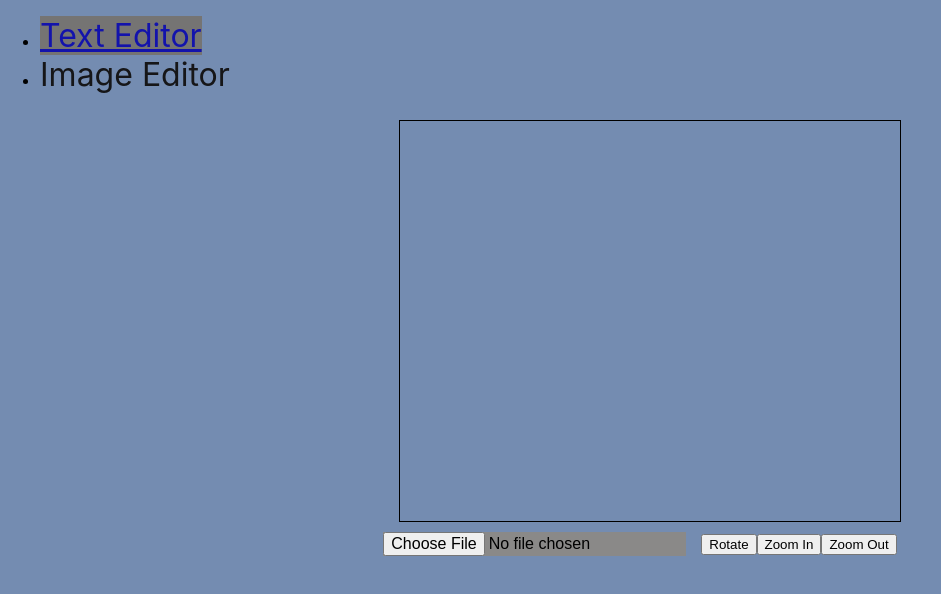
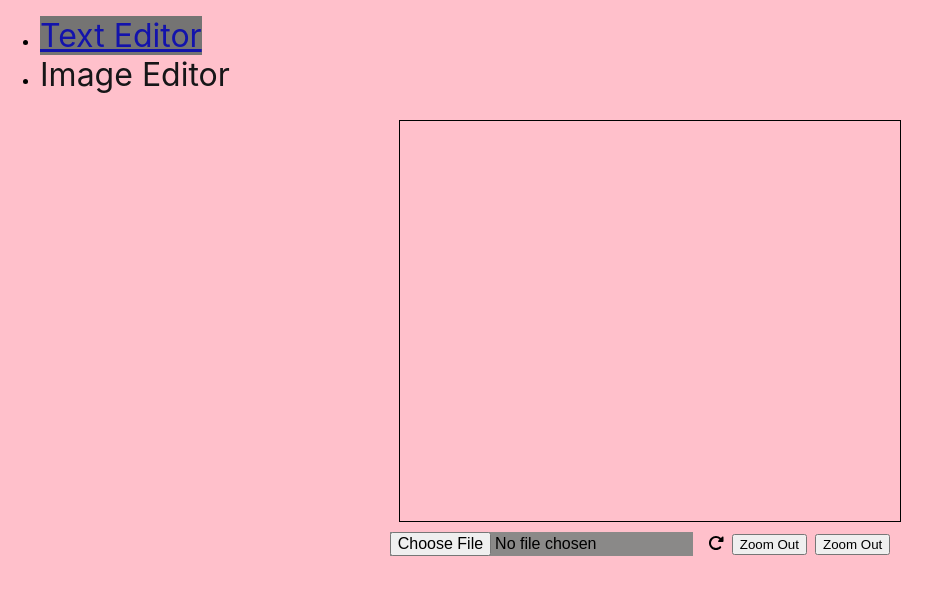
Before and after one commit to azharabbass123/mini-canva, a React (Create React App) app in the folder mini-canva/: page /image in a window 1280 px wide. Shown: the top 594 px of the page, without its empty margins (0-941 px from the left). Built offline with nearby package versions, Linux system fonts and the light colour scheme.

Commit message:
icon added for rotate button

```diff
--- a/mini-canva/package.json
+++ b/mini-canva/package.json
@@ -3,7 +3,10 @@
   "version": "0.1.0",
   "private": true,
   "dependencies": {
+    "@fortawesome/fontawesome-free": "^6.5.2",
     "@fortawesome/fontawesome-svg-core": "^6.5.2",
+    "@fortawesome/free-solid-svg-icons": "^6.5.2",
+    "@fortawesome/react-fontawesome": "^0.2.0",
     "@testing-library/jest-dom": "^5.17.0",
     "@testing-library/react": "^13.4.0",
     "@testing-library/user-event": "^13.5.0",
--- a/mini-canva/src/App.css
+++ b/mini-canva/src/App.css
@@ -1,5 +1,5 @@
 body{
-  background-color: #748cb1;
+  background-color: pink;
 }
 .App {
   text-align: center;
@@ -48,30 +48,7 @@ body{
   margin-top: 10px;
   margin-bottom: 10px;
 }
-.textCanva-container{
-  display: flex;
-  flex-direction: column;
-  align-items: center;
-  justify-content: center;
-  width: 100%;
-  align-items: center;
-}
-.image-editer-container{
-  display: flex;
-  flex-direction: column;
-  align-items: center;
-  justify-content: center;
-  width: 100%;
-  align-items: center;
-}
-input{
-  margin-right: 15px;
-  background-color: rgb(138, 137, 136);
-  font-size: 1rem;
-}
-label{
-  margin-right: 10px;
-}
+
 .App-header {
   background-color: #282c34;
   min-height: 100vh;
--- a/mini-canva/src/imageEditer.jsx
+++ b/mini-canva/src/imageEditer.jsx
@@ -1,5 +1,8 @@
 import React, { useRef, useEffect, useState } from 'react';
 import './App.css'
+import { FontAwesomeIcon } from '@fortawesome/react-fontawesome';
+import { faRotateRight } from '@fortawesome/free-solid-svg-icons';
+import './imageEditerStyles.css'
 
 const ImageEditor = () => {
   const canvasRef = useRef(null);
@@ -64,8 +67,8 @@ const ImageEditor = () => {
       <canvas id="image-canvas" className="myCanvas" ref={canvasRef} width={500} height={400} onClick={() => handleSelectImage(null)} />
       <div>
       <input type="file" accept="image/*" onChange={handleImageUpload} />
-        <button onClick={handleRotate}>Rotate</button>
-        <button onClick={() => handleResize(1.1)}>Zoom In</button>
+        <FontAwesomeIcon className='rotate-icon' onClick={handleRotate}  icon={faRotateRight} />
+        <button className='zoom-in-icon' onDoubleClick={() => handleResize(1.1)}>Zoom Out</button>
         <button onClick={() => handleResize(0.9)}>Zoom Out</button>
         {/* Add more buttons for other functionalities like adjusting multiple images, cropping, etc. */}
       </div>
--- /dev/null
+++ b/mini-canva/src/imageEditerStyles.css
@@ -0,0 +1,15 @@
+.image-editer-container{
+    display: flex;
+    flex-direction: column;
+    align-items: center;
+    justify-content: center;
+    width: 100%;
+    align-items: center;
+  }
+
+  .rotate-icon{
+    margin-right: 8px;
+  }
+  .zoom-in-icon{
+    margin-right: 8px;
+  }
--- a/mini-canva/src/textEditer.jsx
+++ b/mini-canva/src/textEditer.jsx
@@ -1,4 +1,5 @@
 import React, { useRef, useEffect, useState } from 'react';
+import './textEditerStyles.css'
 
 const TextEditor = () => {
   const canvasRef = useRef(null);
--- /dev/null
+++ b/mini-canva/src/textEditerStyles.css
@@ -0,0 +1,13 @@
+.textCanva-container{
+    display: flex;
+    flex-direction: column;
+    align-items: center;
+    justify-content: center;
+    width: 100%;
+    align-items: center;
+  }
+  input{
+    margin-right: 15px;
+    background-color: rgb(138, 137, 136);
+    font-size: 1rem;
+  }
```
Also changed, not shown: 2 other files (tests, documents, lock files or other folders).
